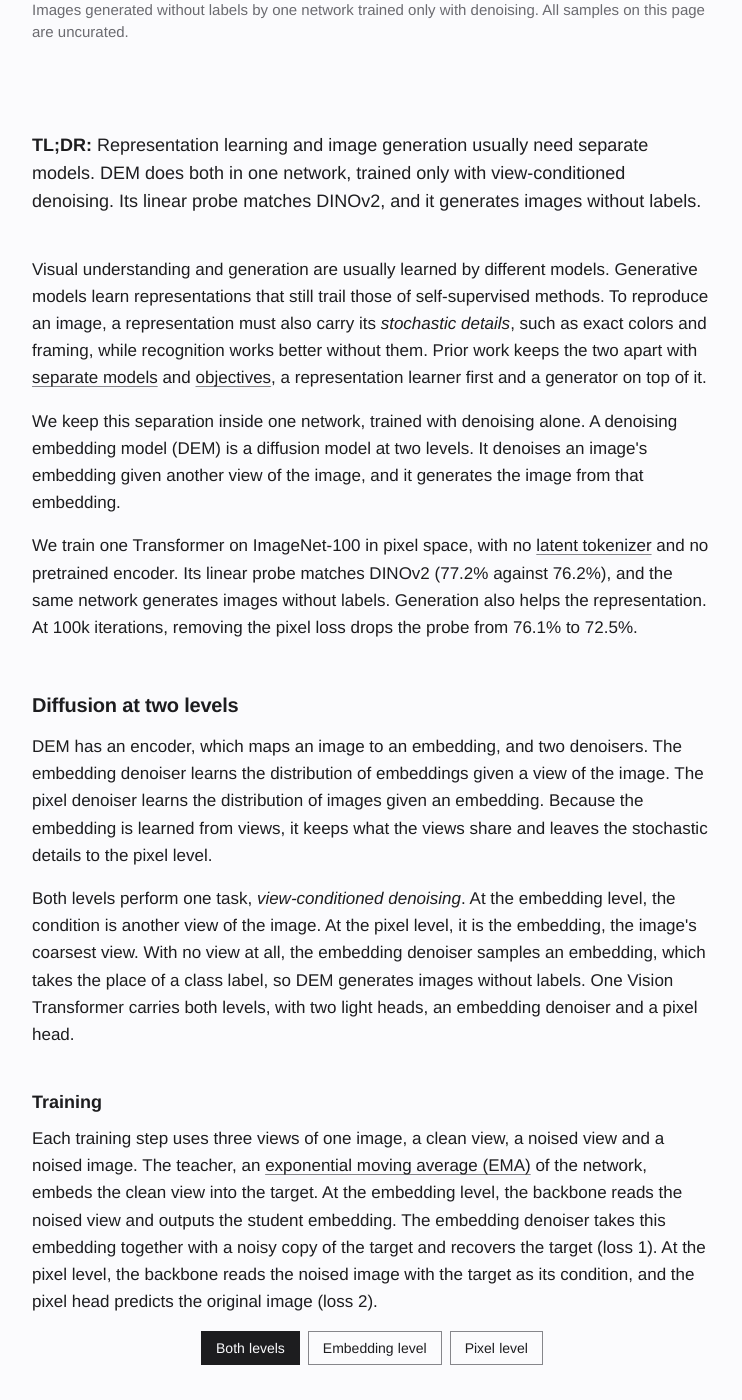
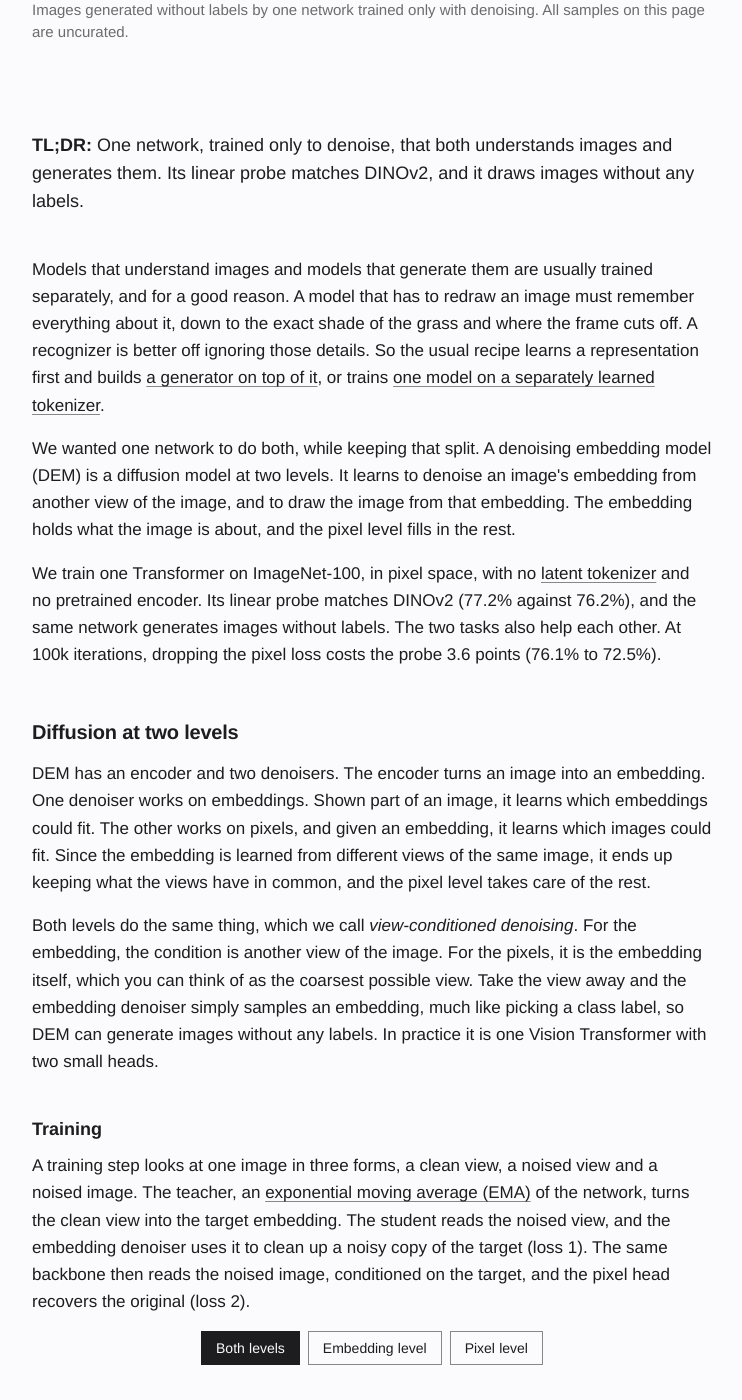
Before and after one commit to rabiulcste/rabiulcste.github.io, a Jekyll site: the page built from dem-denoising-embeddings/index.html, in a window 1280 px wide and 1400 px high, scrolled down 982 px. Shown: the whole window, without its empty margins (268-1010 px from the left). Built offline with Jekyll 4.4.1, drawn with Linux system fonts in a browser that asks for light colours; some of the changed text lies outside the part shown.

Commit message:
DEM page: plainer voice, section heading

```diff
--- a/dem-denoising-embeddings/index.html
+++ b/dem-denoising-embeddings/index.html
@@ -245,20 +245,20 @@ bibtex: |
 </section>
 
 <section id="tldr">
-    <p class="tldr"><strong>TL;DR:</strong> Representation learning and image generation usually need separate models. DEM does both in one network, trained only with view-conditioned denoising. Its linear probe matches DINOv2, and it generates images without labels.</p>
+    <p class="tldr"><strong>TL;DR:</strong> One network, trained only to denoise, that both understands images and generates them. Its linear probe matches DINOv2, and it draws images without any labels.</p>
 </section>
 <section class="intro">
-    <p>Visual understanding and generation are usually learned by different models. Generative models learn representations that still trail those of self-supervised methods. To reproduce an image, a representation must also carry its <em>stochastic details</em>, such as exact colors and framing, while recognition works better without them. Prior work keeps the two apart with <a href="https://arxiv.org/abs/2312.03701">separate models</a> and <a href="https://arxiv.org/abs/2211.09117">objectives</a>, a representation learner first and a generator on top of it.</p>
-    <p>We keep this separation inside one network, trained with denoising alone. A denoising embedding model (DEM) is a diffusion model at two levels. It denoises an image's embedding given another view of the image, and it generates the image from that embedding.</p>
-    <p>We train one Transformer on ImageNet-100 in pixel space, with no <a href="https://arxiv.org/abs/2112.10752">latent tokenizer</a> and no pretrained encoder. Its linear probe matches DINOv2 (77.2% against 76.2%), and the same network generates images without labels. Generation also helps the representation. At 100k iterations, removing the pixel loss drops the probe from 76.1% to 72.5%.</p>
+    <p>Models that understand images and models that generate them are usually trained separately, and for a good reason. A model that has to redraw an image must remember everything about it, down to the exact shade of the grass and where the frame cuts off. A recognizer is better off ignoring those details. So the usual recipe learns a representation first and builds <a href="https://arxiv.org/abs/2312.03701">a generator on top of it</a>, or trains <a href="https://arxiv.org/abs/2211.09117">one model on a separately learned tokenizer</a>.</p>
+    <p>We wanted one network to do both, while keeping that split. A denoising embedding model (DEM) is a diffusion model at two levels. It learns to denoise an image's embedding from another view of the image, and to draw the image from that embedding. The embedding holds what the image is about, and the pixel level fills in the rest.</p>
+    <p>We train one Transformer on ImageNet-100, in pixel space, with no <a href="https://arxiv.org/abs/2112.10752">latent tokenizer</a> and no pretrained encoder. Its linear probe matches DINOv2 (77.2% against 76.2%), and the same network generates images without labels. The two tasks also help each other. At 100k iterations, dropping the pixel loss costs the probe 3.6 points (76.1% to 72.5%).</p>
 </section>
 
 <section id="method">
     <h2>Diffusion at two levels</h2>
-    <p>DEM has an encoder, which maps an image to an embedding, and two denoisers. The embedding denoiser learns the distribution of embeddings given a view of the image. The pixel denoiser learns the distribution of images given an embedding. Because the embedding is learned from views, it keeps what the views share and leaves the stochastic details to the pixel level.</p>
-    <p>Both levels perform one task, <em>view-conditioned denoising</em>. At the embedding level, the condition is another view of the image. At the pixel level, it is the embedding, the image's coarsest view. With no view at all, the embedding denoiser samples an embedding, which takes the place of a class label, so DEM generates images without labels. One Vision Transformer carries both levels, with two light heads, an embedding denoiser and a pixel head.</p>
+    <p>DEM has an encoder and two denoisers. The encoder turns an image into an embedding. One denoiser works on embeddings. Shown part of an image, it learns which embeddings could fit. The other works on pixels, and given an embedding, it learns which images could fit. Since the embedding is learned from different views of the same image, it ends up keeping what the views have in common, and the pixel level takes care of the rest.</p>
+    <p>Both levels do the same thing, which we call <em>view-conditioned denoising</em>. For the embedding, the condition is another view of the image. For the pixels, it is the embedding itself, which you can think of as the coarsest possible view. Take the view away and the embedding denoiser simply samples an embedding, much like picking a class label, so DEM can generate images without any labels. In practice it is one Vision Transformer with two small heads.</p>
     <h3>Training</h3>
-    <p>Each training step uses three views of one image, a clean view, a noised view and a noised image. The teacher, an <a href="https://arxiv.org/abs/2104.14294">exponential moving average (EMA)</a> of the network, embeds the clean view into the target. At the embedding level, the backbone reads the noised view and outputs the student embedding. The embedding denoiser takes this embedding together with a noisy copy of the target and recovers the target (loss 1). At the pixel level, the backbone reads the noised image with the target as its condition, and the pixel head predicts the original image (loss 2).</p>
+    <p>A training step looks at one image in three forms, a clean view, a noised view and a noised image. The teacher, an <a href="https://arxiv.org/abs/2104.14294">exponential moving average (EMA)</a> of the network, turns the clean view into the target embedding. The student reads the noised view, and the embedding denoiser uses it to clean up a noisy copy of the target (loss 1). The same backbone then reads the noised image, conditioned on the target, and the pixel head recovers the original (loss 2).</p>
     <figure class="dem-fig dem-btnfig" id="dem-train">
         <div class="tabs dem-btns" role="group" aria-label="Training levels" hidden>
             <button type="button" class="btn" data-task="" aria-pressed="true">Both<span class="dem-long"> levels</span></button>
@@ -383,7 +383,7 @@ bibtex: |
         <figcaption class="dem-task-text" aria-live="polite">One training step. The teacher embeds a clean view into the target z. The denoised ẑ is trained toward z (loss 1), and the denoised image x̂ toward the original image (loss 2).</figcaption>
     </figure>
     <h3>Inference</h3>
-    <p>After training, we drop the teacher. The same network then encodes images and also generates them. The representation of an image is the <a href="https://arxiv.org/abs/2010.11929">Vision Transformer</a>'s output, with no head on top. To generate without labels, the embedding denoiser first samples an embedding from noise, with no view at all. The Vision Transformer and the pixel head then draw an image from that embedding. Given only a crop, the embedding denoiser samples several embeddings that fit the crop, and the pixel head draws one image for each.</p>
+    <p>After training, the teacher is no longer needed. To encode an image, we take the <a href="https://arxiv.org/abs/2010.11929">Vision Transformer</a>'s output as it is. To generate one, the embedding denoiser first samples an embedding from pure noise, and the pixel head then draws an image from it. Give it a crop instead, and it samples several embeddings that fit the crop, each drawn as a different image.</p>
     <figure class="dem-fig dem-btnfig" id="dem-infer" data-task="gen">
         <div class="tabs dem-btns" role="group" aria-label="Uses of the trained model" hidden>
             <button type="button" class="btn" data-task="rep" aria-pressed="false">Encode</button>
@@ -431,7 +431,7 @@ bibtex: |
 
 <section id="views">
     <h2>Views as noise maps</h2>
-    <p>Self-supervised learning (SSL) methods learn from masked or cropped views, and diffusion models learn from noised images. Masking a patch has the same effect as noising it fully, so one process that <a href="https://arxiv.org/abs/2407.01392">sets a noise level for each patch</a> produces both. DEM draws every input from this process, and a noise map gives the level of each patch. The student sees a noised view, the teacher a clean view, and the pixel pass the whole image at one noise level.</p>
+    <p>Self-supervised learning (SSL) usually learns from masked or cropped images, and diffusion models learn from noisy ones. The two are closely related. A masked patch is simply a patch noised all the way, so one process that <a href="https://arxiv.org/abs/2407.01392">picks a noise level for each patch</a> can produce every input DEM needs. We describe each input by its noise map, one level per patch. The student gets a noised view, the teacher a clean one, and the pixel pass the whole image at a single noise level.</p>
     <figure class="dem-fig">
         <div class="dem-views">
             <figure class="dem-view"><figcaption><span>Clean</span><span class="dem-role sl">clean view</span></figcaption><svg class="dem-map" viewBox="0 0 80 80" aria-hidden="true"><rect width="80" height="80" fill="#fff"/><path d="M10 0V80M0 10H80M20 0V80M0 20H80M30 0V80M0 30H80M40 0V80M0 40H80M50 0V80M0 50H80M60 0V80M0 60H80M70 0V80M0 70H80" stroke="#fff" stroke-width="0.8"/></svg><img src="view_clean.webp" width="64" height="64" alt="A clean image of a dog, with an all-white noise map." loading="lazy"></figure>
@@ -446,7 +446,7 @@ bibtex: |
 
 <section id="schedules">
     <h2>Asymmetric noise schedules</h2>
-    <p>The two levels train at different noise levels. The embedding is denoised mostly near full noise (median 0.95), close to the SSL task, where the semantics are learned. The pixels sit lower (median 0.69), where the stochastic details are drawn.</p>
+    <p>The two levels see very different amounts of noise. Embeddings are denoised mostly near full noise (median 0.95), which is close to plain SSL prediction and is where the semantics get learned. Pixels are trained lower (median 0.69), the range where the fine details are drawn.</p>
     <figure class="dem-fig"><svg class="dem-svg dem-fit" viewBox="0 0 480 224" role="img" aria-labelledby="sch-t">
 <title id="sch-t">Two logit-normal noise schedules on an axis from clean to full noise. The embedding level has median 0.95 and sits close to full noise. The pixel level has median 0.69. Each curve is scaled to its own peak.</title>
 <defs><linearGradient id="nz" x1="0" x2="1"><stop offset="0" class="nz0"/><stop offset="1" class="nz1"/></linearGradient></defs>
@@ -466,7 +466,7 @@ bibtex: |
 
 <section id="special-case">
     <h2>SSL is the full-noise case</h2>
-    <p><a href="https://arxiv.org/abs/2006.07733">Joint-embedding SSL methods</a> are a special case of DEM. Give such a predictor a noisy copy of its target. At pure noise the copy carries no information, so the task is the standard SSL prediction task, and prediction is DEM at full noise. At lower noise, DEM learns the distribution of embeddings that fit the view, where a predictor returns only its mean.</p>
+    <p><a href="https://arxiv.org/abs/2006.07733">Joint-embedding SSL methods</a> turn out to be a special case of DEM. Imagine handing such a predictor a noisy copy of its own target. If the copy is pure noise, it tells the predictor nothing, and we are back to the standard SSL prediction task. Prediction is DEM at full noise. Below full noise, DEM learns the whole range of embeddings that fit the view, where a predictor can only give their average.</p>
     <figure class="dem-fig" id="dem-tau">
         <div class="dem-tau-wrap"><svg class="dem-svg dem-svg--phone dem-flow dem-copy" viewBox="0 0 360 176" role="img" aria-labelledby="cp-t">
 <title id="cp-t">An illustration, not model output. The noised view and a noisy copy of the target go into the backbone and embedding denoiser, which predict the target. The slider sets the noise level tau of the copy, a mix of the target and one fixed draw of Gaussian noise. As tau rises, the copy's bars move from the target's toward the noise. At tau 1 the copy is pure noise and carries no information, so this is prediction from the view alone.</title>
@@ -492,7 +492,7 @@ bibtex: |
 </section>
 
 <section id="readings">
-    <h2>Three readings</h2>
+    <h2>Connections to SSL, diffusion autoencoders and REPA</h2>
     <div class="dem-reads">
         <figure><svg class="dem-svg dem-flow" viewBox="0 0 220 140" role="img" aria-labelledby="rd1-t">
 <title id="rd1-t">A view and a pure-noise copy of the target go into the network, which outputs the predicted embedding.</title>
@@ -504,7 +504,7 @@ bibtex: |
 <rect class="bx rep" x="88" y="22" width="68" height="100" rx="8"/><text class="bt" x="122" y="77" text-anchor="middle">DEM</text>
 <path class="ln emb" d="M160 72H174" marker-end="url(#ah-rd1)"/>
 <rect class="bx emb" x="176" y="58" width="36" height="28" rx="6"/><text class="bt" x="194" y="77" text-anchor="middle">ẑ</text>
-</svg><p><strong>SSL.</strong> With a pure-noise copy of its target, DEM predicts from the view alone, as BYOL and I-JEPA do.</p></figure>
+</svg><p><strong>SSL.</strong> Give the denoiser pure noise and it predicts from the view alone, just like BYOL or I-JEPA.</p></figure>
         <figure><svg class="dem-svg dem-flow" viewBox="0 0 220 140" role="img" aria-labelledby="rd2-t">
 <title id="rd2-t">An image encodes into its embedding z and a pixel noise eta. Decoding both gives the image back.</title>
 <defs><marker id="ah-rd2" viewBox="0 0 10 10" refX="9" refY="5" markerWidth="7" markerHeight="7" orient="auto-start-reverse"><path d="M0 0L10 5L0 10z" class="ahd"/></marker></defs>
@@ -516,7 +516,7 @@ bibtex: |
 <image href="view_clean.webp" x="166" y="40" width="48" height="48" preserveAspectRatio="none"/>
 <text class="sm" x="30" y="104" text-anchor="middle">encode</text><text class="sm" x="190" y="104" text-anchor="middle">decode</text>
 <text class="sm" x="110" y="130" text-anchor="middle">content · details</text>
-</svg><p><strong>Diffusion autoencoder.</strong> An image encodes into z and a pixel noise η, and decodes back at 55 dB. Fresh η changes only the details.</p></figure>
+</svg><p><strong>Diffusion autoencoder.</strong> An image splits into its embedding z and a pixel noise η, and comes back almost exactly (55 dB). Swap in a new η and only the details change.</p></figure>
         <figure><svg class="dem-svg dem-flow" viewBox="0 0 220 140" role="img" aria-labelledby="rd3-t">
 <title id="rd3-t">A frozen pretrained encoder, crossed out, would guide the generator in REPA. In DEM the guide is the network's own EMA.</title>
 <defs><marker id="ah-rd3" viewBox="0 0 10 10" refX="9" refY="5" markerWidth="7" markerHeight="7" orient="auto-start-reverse"><path d="M0 0L10 5L0 10z" class="ahd"/></marker></defs>
@@ -563,7 +563,7 @@ bibtex: |
 
 <section id="one-embedding">
     <h2>One embedding, many images</h2>
-    <p>The embedding decides what is in the image. If we keep the embedding and sample the pixel level again with fresh noise, the stochastic details change and the content stays the same.</p>
+    <p>The embedding decides what is in the picture. Keep it fixed, resample the pixels with fresh noise, and you get the same content with different details.</p>
     <figure class="dem-fig">
         <div class="dem-media wide dem-pair">
             <div><img src="same_embedding.webp" width="656" height="392" alt="Three rows of five generated images. Images in a row share content and differ in detail." loading="lazy"><p>Each row uses one sampled embedding with different pixel noise.</p></div>
@@ -574,7 +574,7 @@ bibtex: |
 
 <section id="completion">
     <h2>Completion and in-painting</h2>
-    <p>A small crop fits many images, and a predictor returns only the mean of their embeddings. DEM samples several embeddings that fit the crop and decodes each into a different completion, with no training for the task. Keeping the visible pixels fixed during sampling gives in-painting and out-painting.</p>
+    <p>A small crop could come from many different images. A predictor can only return the average of their embeddings. DEM samples several and decodes each into its own completion, without ever being trained for this. Keep the visible pixels fixed while sampling, and it does in-painting and out-painting too.</p>
     <figure class="dem-fig">
         <div class="dem-media wide dem-pair even">
             <div><img src="completion.webp" width="668" height="392" alt="Three rows. Each starts with an image where only a boxed crop is visible, followed by four generated images consistent with the crop." loading="lazy"><p>Each image comes from an embedding sampled given the blue crop.</p></div>
```
Also changed, not shown: other parts of dem-denoising-embeddings/index.html (+1 -1 lines).
